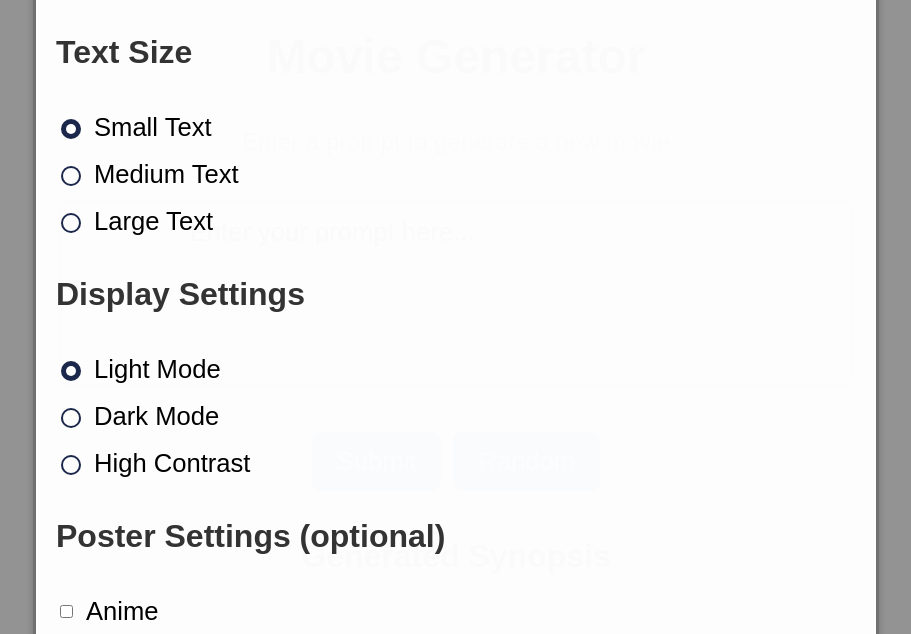
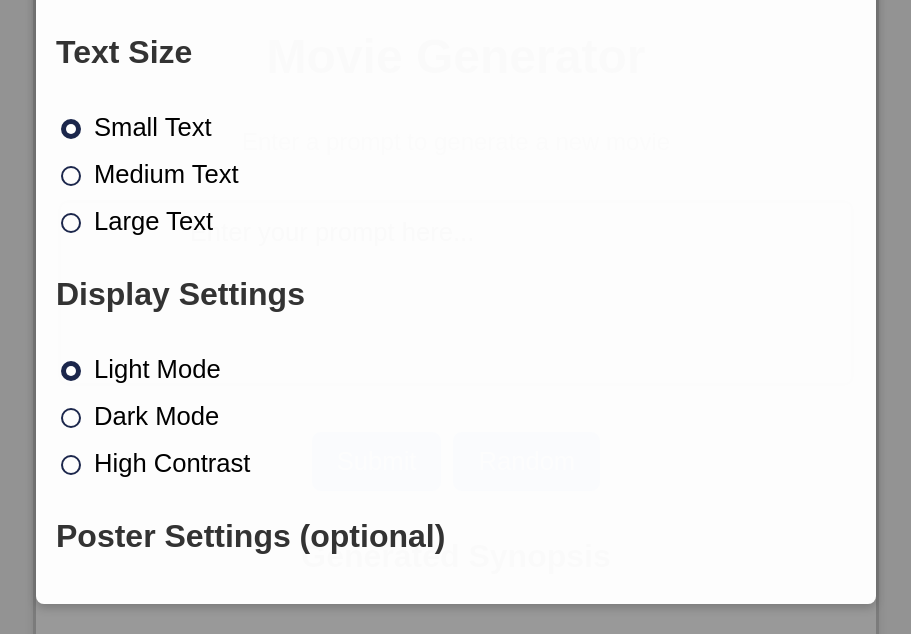
Before and after one commit to coopthompson/movie-synopsis-generator, a website: page public/index.html in a window 1280 px wide. Both pictures are taken after a click on the icon 1015 px from the left and 68 px from the top of the page. Shown: the part 96-730 px from the top of the page, without its empty margins (184-1095 px from the left). Drawn offline with nearby package versions, Linux system fonts and the light colour scheme.

Commit message:
Implement scrolling on settings menu

```diff
--- a/public/script.js
+++ b/public/script.js
@@ -231,7 +231,7 @@ async function generateImage(synopsis) {
         const data = await response.json();
 
         if (data.imageUrl) {
-            // ✅ Display the image from the server
+            // Display the image from the server
             const img = document.getElementById("poster");
             img.src = `http://localhost:5000${data.imageUrl}?t=${new Date().getTime()}`;
             img.style.display = "block";
--- a/public/stylesheet.css
+++ b/public/stylesheet.css
@@ -334,6 +334,7 @@ form {
     border-radius: 8px;
     padding: 20px;
     display: none;
+    max-height: 80vh;
     flex-direction: column;
     z-index: 3000;
     opacity: 0;
@@ -388,6 +389,27 @@ form {
     display: flex;
     flex-direction: column;
     padding-top: 10px;
+    overflow-y: auto; /* Enables scrolling */
+    padding-right: 10px; /* Avoids scrollbar overlap */
+}
+
+/* Custom Scrollbar for Settings Options */
+.settings-options::-webkit-scrollbar {
+    width: 8px;
+}
+
+.settings-options::-webkit-scrollbar-track {
+    background: #f1f1f1;
+    border-radius: 10px;
+}
+
+.settings-options::-webkit-scrollbar-thumb {
+    background: #888;
+    border-radius: 10px;
+}
+
+.settings-options::-webkit-scrollbar-thumb:hover {
+    background: #555;
 }
 
 .settings-options label {
```
